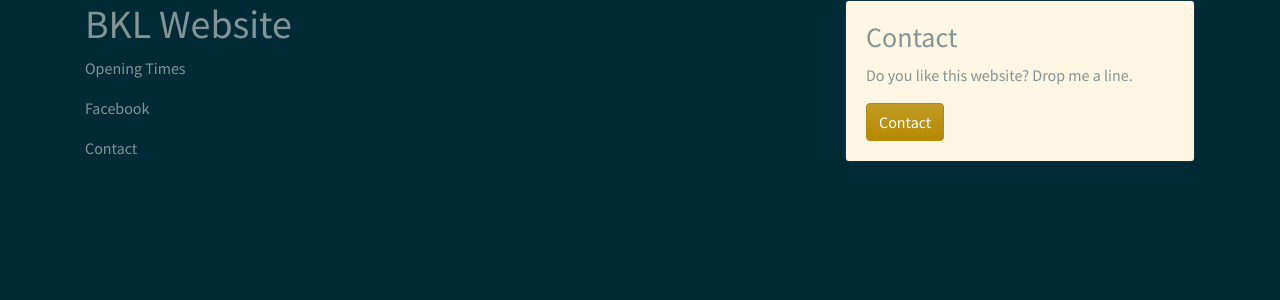
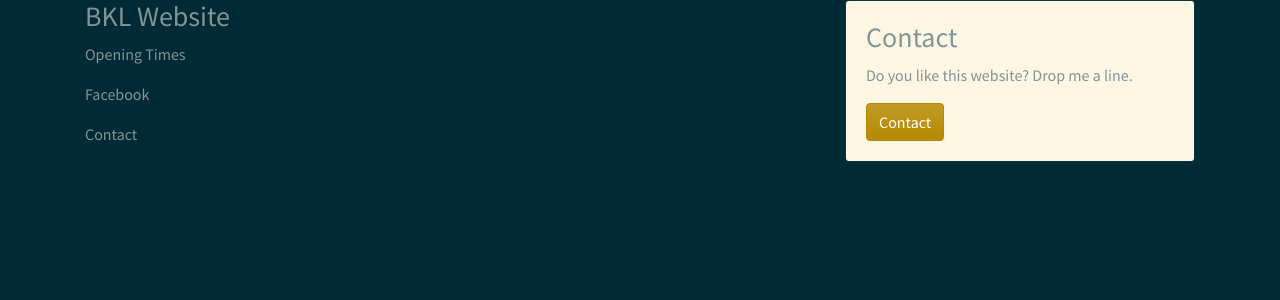
Before and after one commit to romba050/BKL-website, a Jekyll site: the page built from index.md, in a window 1280 px wide. Shown: the top 300 px of the page. Built offline with Jekyll 4.4.1, drawn with Linux system fonts in a browser that asks for light colours; our own code applies the rules of GitHub Pages for plain Markdown files.

Commit message:
change title

```diff
--- a/index.md
+++ b/index.md
@@ -2,7 +2,7 @@
 layout: default
 ---
 
-# BKL Website
+### BKL Website
 
 Opening Times
 
```
